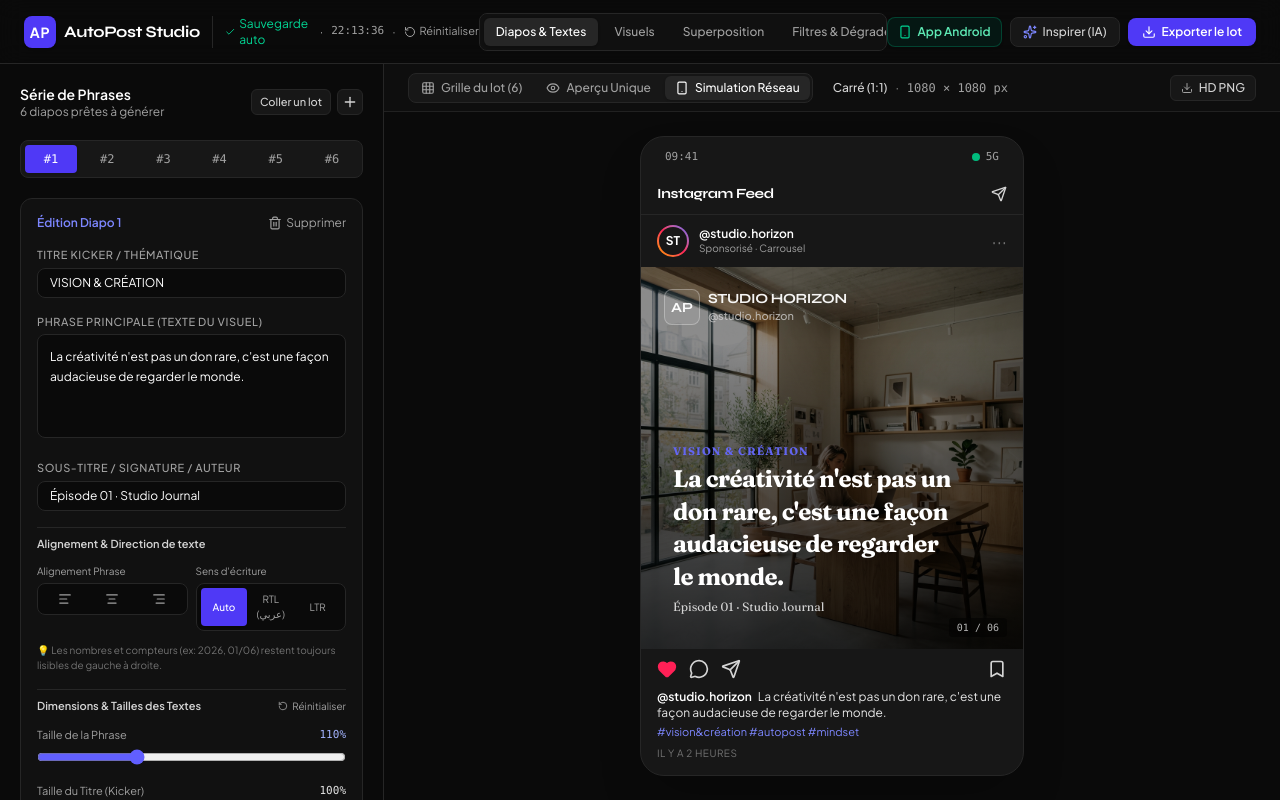
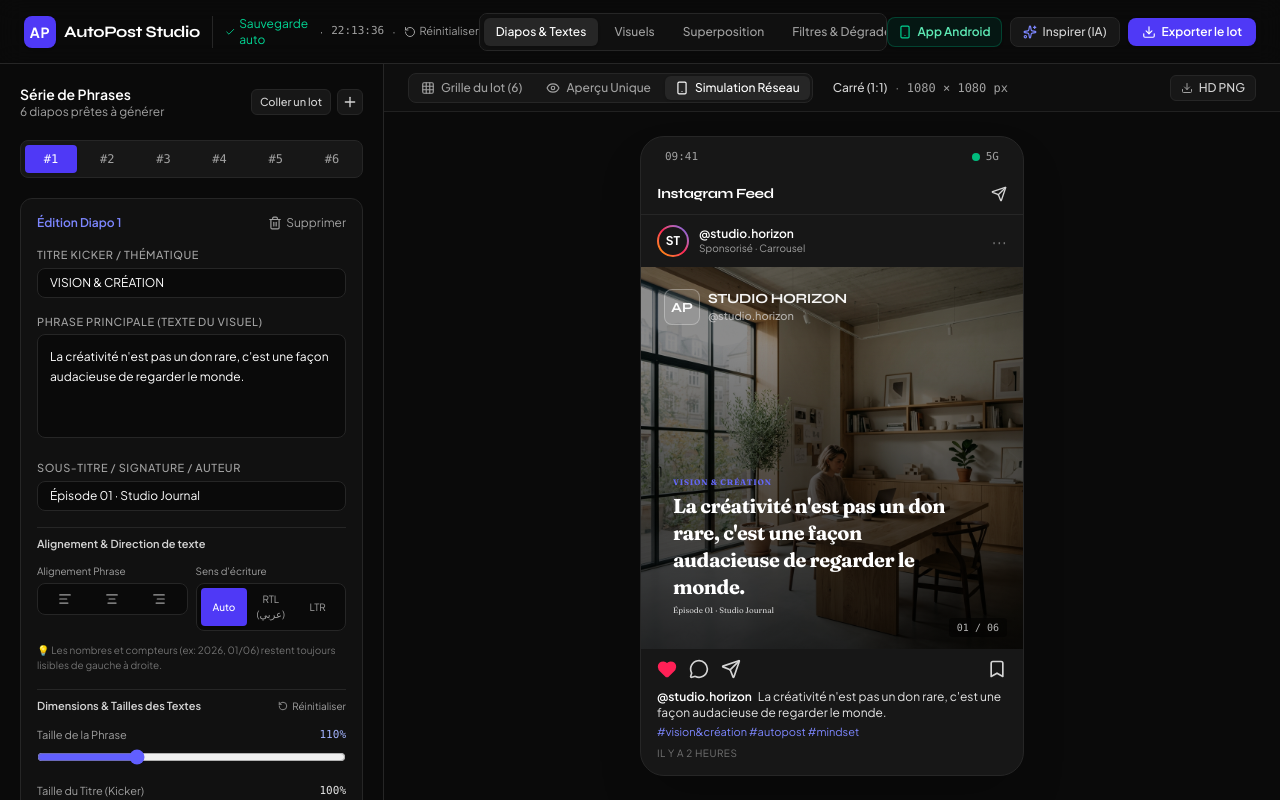
Before and after one commit to Connacri/tool, a React (Vite) app: page / in a window 1280 px wide. Both pictures are taken after a click on the button "Simulation Réseau". Built offline with nearby package versions, Linux system fonts and the light colour scheme; a web font is replaced by a local one.

Commit message:
feat(canvas): improve rendering and sync scaling
- Implement ResizeObserver to track container widths for pixel-perfect typography scaling.
- Enable high-quality image smoothing in canvas rendering.
- Clean up vite configuration settings.

```diff
--- a/src/components/CanvasPreview.tsx
+++ b/src/components/CanvasPreview.tsx
@@ -1,4 +1,4 @@
-import React, { useState, useRef, useEffect, useCallback } from 'react';
+import React, { useState, useRef, useEffect, useLayoutEffect, useCallback } from 'react';
 import {
   Maximize2,
   Minus,
@@ -129,6 +129,37 @@
   });
 
   const canvasContainerRef = useRef<HTMLDivElement>(null);
+  const mockupContainerRef = useRef<HTMLDivElement>(null);
+
+  // Mesure de la largeur CSS réelle du canvas d'aperçu interactif, pour que la
+  // typographie affichée à l'écran corresponde pixel pour pixel au rendu HD
+  // exporté (voir SlideVisualContent : les tailles de police sont désormais
+  // calculées proportionnellement à cette largeur, exactement comme dans
+  // canvasRenderer.ts, au lieu d'utiliser des tailles fixes en pixels CSS).
+  const [previewContainerWidth, setPreviewContainerWidth] = useState<number>(0);
+  const [mockupContainerWidth, setMockupContainerWidth] = useState<number>(0);
+
+  useLayoutEffect(() => {
+    const editorEl = canvasContainerRef.current;
+    const mockupEl = mockupContainerRef.current;
+    const observer = new ResizeObserver((entries) => {
+      for (const entry of entries) {
+        if (entry.target === editorEl) setPreviewContainerWidth(entry.contentRect.width);
+        else if (entry.target === mockupEl) setMockupContainerWidth(entry.contentRect.width);
+      }
+    });
+
+    if (editorEl) {
+      setPreviewContainerWidth(editorEl.clientWidth);
+      observer.observe(editorEl);
+    }
+    if (mockupEl) {
+      setMockupContainerWidth(mockupEl.clientWidth);
+      observer.observe(mockupEl);
+    }
+    return () => observer.disconnect();
+    // Ré-observe si le mode de vue change et remonte les conteneurs du DOM
+  }, [viewMode]);
 
   const activeSlide = slides[currentSlideIndex] || slides[0];
 
@@ -742,6 +773,7 @@
                 logo={logo}
                 totalSlides={slides.length}
                 scale="normal"
+                containerWidth={previewContainerWidth}
                 blur={gradientBlur}
                 filter={colorFilter}
                 overlay={overlayImage}
@@ -1222,6 +1254,7 @@
 
             {/* Post Media Container */}
             <div
+              ref={mockupContainerRef}
               className="relative w-full overflow-hidden"
               style={{ aspectRatio: cssAspectRatio }}
             >
@@ -1232,6 +1265,7 @@
                 logo={logo}
                 totalSlides={slides.length}
                 scale="normal"
+                containerWidth={mockupContainerWidth}
                 blur={gradientBlur}
                 filter={colorFilter}
                 overlay={overlayImage}
@@ -1281,6 +1315,15 @@
   logo: LogoConfig;
   totalSlides: number;
   scale: 'compact' | 'normal';
+  /**
+   * Largeur CSS réelle (en px) du conteneur qui affiche ce composant, mesurée
+   * via ResizeObserver côté parent. Sert à calculer une typographie
+   * proportionnelle qui correspond pixel pour pixel au rendu HD exporté par
+   * canvasRenderer.ts (même formule : taille = largeur × ratio × échelle).
+   * Non fournie (0) en mode "compact" (grille), qui garde des tailles fixes
+   * volontairement réduites pour une vue d'ensemble.
+   */
+  containerWidth?: number;
   blur?: GradientBlurConfig;
   filter?: ColorFilterConfig;
   overlay?: OverlayImageConfig;
@@ -1289,10 +1332,12 @@
 
 const SlideVisualContent: React.FC<SlideVisualContentProps> = ({
   slide,
+  aspectRatio,
   typography,
   logo,
   totalSlides,
   scale,
+  containerWidth,
   blur,
   filter,
   overlay,
@@ -1407,22 +1452,45 @@
 
   const alignClass = getAlignContainerClass(phraseAlign);
 
-  // Scaled typography sizes (compact mode scales down appropriately to prevent huge text in batch grid)
+  // Scaled typography sizes.
+  // IMPORTANT — cohérence Aperçu ↔️ Export HD :
+  // En mode "normal", ces tailles sont calculées avec EXACTEMENT la même
+  // formule que renderSlideToCanvas() dans utils/canvasRenderer.ts
+  // (baseSize = largeur × 0.048 × phraseScale, etc.), mais en remplaçant la
+  // largeur du canvas d'export (ex. 1080px) par la largeur CSS réellement
+  // affichée à l'écran (containerWidth, mesurée par ResizeObserver côté
+  // parent). Le texte occupe ainsi la même proportion visuelle du cadre dans
+  // l'aperçu que dans le PNG final, quel que soit la taille d'écran ou le
+  // niveau de zoom du navigateur — corrige l'écart de dimension du texte
+  // entre l'édition et l'export final.
+  // En mode "compact" (grille de lot), on garde des tailles fixes réduites :
+  // c'est une vue d'ensemble volontairement non-WYSIWYG, pas un espace
+  // d'édition (voir README « Vue d'ensemble »).
   const phraseScale = slide.customTextScale ?? typography.fontSize ?? 1.1;
   const kickerScale = slide.customKickerScale ?? typography.kickerSize ?? 1.0;
   const subtitleScale = slide.customSubtitleScale ?? typography.subtitleSize ?? 1.0;
 
+  // Largeur de référence pour le calcul proportionnel : la largeur CSS
+  // mesurée du conteneur (obtenue de façon synchrone dès le premier rendu via
+  // useLayoutEffect, donc quasiment jamais 0 en pratique). Le repli sur
+  // aspectRatio.width ne sert que si ResizeObserver était totalement
+  // indisponible dans le navigateur — cas résiduel qui ne se produit plus
+  // avec les navigateurs actuels.
+  const referenceWidth = containerWidth && containerWidth > 0 ? containerWidth : aspectRatio.width;
+
+  const previewBaseSize = referenceWidth * 0.048 * phraseScale;
+
   const computedPhraseFontSize = scale === 'compact'
     ? Math.max(9, Math.round(10.5 * phraseScale))
-    : Math.round(22 * phraseScale);
+    : Math.max(1, Math.round(previewBaseSize));
 
   const computedKickerFontSize = scale === 'compact'
     ? Math.max(7, Math.round(7.5 * kickerScale))
-    : Math.round(11 * kickerScale);
+    : Math.max(1, Math.round(previewBaseSize * 0.38 * kickerScale));
 
   const computedSubtitleFontSize = scale === 'compact'
     ? Math.max(7, Math.round(8 * subtitleScale))
-    : Math.round(12 * subtitleScale);
+    : Math.max(1, Math.round(previewBaseSize * 0.42 * subtitleScale));
 
   // Background image pan & zoom coordinates
   const panX = slide.imagePanX ?? 0;
--- a/src/utils/canvasRenderer.ts
+++ b/src/utils/canvasRenderer.ts
@@ -94,6 +94,9 @@
   const ctx = canvas.getContext('2d');
   if (!ctx) throw new Error('Impossible d initialiser le contexte canvas 2D');
 
+  ctx.imageSmoothingEnabled = true;
+  ctx.imageSmoothingQuality = 'high';
+
   const width = canvas.width;
   const height = canvas.height;
 
@@ -166,6 +169,8 @@
         offCanvas.height = height;
         const offCtx = offCanvas.getContext('2d');
         if (offCtx) {
+          offCtx.imageSmoothingEnabled = true;
+          offCtx.imageSmoothingQuality = 'high';
           offCtx.filter = `blur(${blurPx}px) brightness(${brightness}%)`;
           offCtx.drawImage(bgImage, sx, sy, sWidth, sHeight, 0, 0, width, height);
 
@@ -675,6 +680,8 @@
         offCanvas.height = Math.max(1, Math.round(destH));
         const offCtx = offCanvas.getContext('2d');
         if (offCtx) {
+          offCtx.imageSmoothingEnabled = true;
+          offCtx.imageSmoothingQuality = 'high';
           if (logo.invertColor) {
             offCtx.filter = 'invert(100%)';
           }
--- a/vite.config.ts
+++ b/vite.config.ts
@@ -6,7 +6,6 @@
 
 export default defineConfig(() => {
   return {
-    base: './',
     plugins: [
       react(),
       tailwindcss(),
@@ -100,15 +99,11 @@
             },
           ],
         },
-        devOptions: {
-          enabled: true,
-          type: 'module',
-        },
       }),
     ],
     resolve: {
       alias: {
-        '@': path.resolve(__dirname, '.'),
+        '@': path.resolve('.'),
       },
     },
     server: {
```
